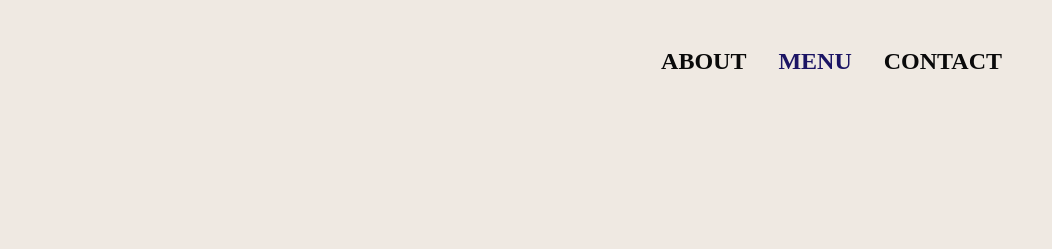
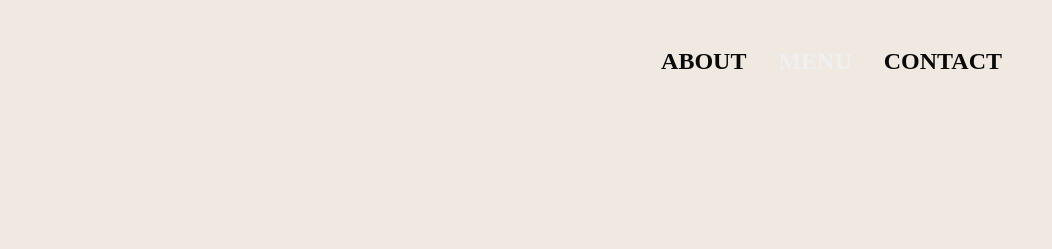
Before and after one commit to navyaavemuri10/navyaavemuri10.github.io, a plain HTML site: page grc338/website-visual-language/menu.html in a window 1280 px wide. Shown: the top 249 px of the page, 228-1280 px from the left. Drawn offline with Linux system fonts and the light colour scheme; a web font is replaced by a local one.

Commit message:
Update style.css

```diff
--- a/grc338/website-visual-language/style.css
+++ b/grc338/website-visual-language/style.css
@@ -127,8 +127,7 @@ nav ul li a {
 	}
 
 nav ul li.selected a {
-	color: rgb(27, 20, 100);
-	background-color: rgb(239, 233, 226);
+	color: rgb(240, 240, 240);
 	padding: 0.5rem 0.5rem 0.3rem;
 }
 
```
